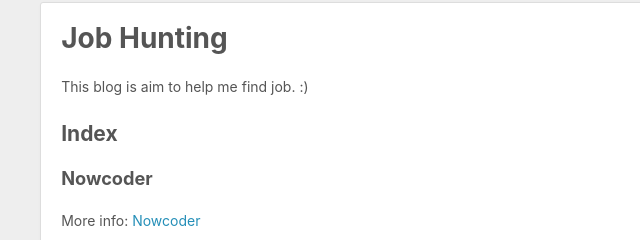
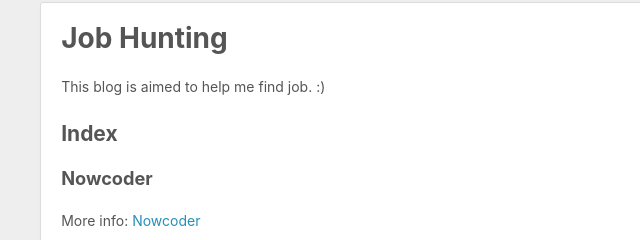
Before and after one commit to haohao94/haohao94.github.io, a plain HTML site: page 2024/09/21/hello-world/index.html in a window 1280 px wide. Shown: the part 377-617 px from the top of the page, 0-640 px from the left. Drawn offline with Linux system fonts and the light colour scheme.

Commit message:
Site updated: 2024-09-21 02:43:16

```diff
--- a/2024/09/21/hello-world/index.html
+++ b/2024/09/21/hello-world/index.html
@@ -6,15 +6,15 @@
 
   <title>Job Hunting | Wrxyp</title>
   <meta name="viewport" content="width=device-width, initial-scale=1, shrink-to-fit=no">
-  <meta name="description" content="This blog is aim to help me find job. :) IndexNowcoderMore info: Nowcoder JavaMore info: Java NLPMore info: NLP LeetCodeMore info: LeetCode">
+  <meta name="description" content="This blog is aimed to help me find job. :) IndexNowcoderMore info: Nowcoder JavaMore info: Java NLPMore info: NLP LeetCodeMore info: LeetCode">
 <meta property="og:type" content="article">
 <meta property="og:title" content="Job Hunting">
 <meta property="og:url" content="http://example.com/2024/09/21/hello-world/index.html">
 <meta property="og:site_name" content="Wrxyp">
-<meta property="og:description" content="This blog is aim to help me find job. :) IndexNowcoderMore info: Nowcoder JavaMore info: Java NLPMore info: NLP LeetCodeMore info: LeetCode">
+<meta property="og:description" content="This blog is aimed to help me find job. :) IndexNowcoderMore info: Nowcoder JavaMore info: Java NLPMore info: NLP LeetCodeMore info: LeetCode">
 <meta property="og:locale" content="zh_CN">
 <meta property="article:published_time" content="2024-09-20T17:56:25.039Z">
-<meta property="article:modified_time" content="2024-09-20T18:32:53.746Z">
+<meta property="article:modified_time" content="2024-09-20T18:43:09.258Z">
 <meta property="article:author" content="Hao">
 <meta name="twitter:card" content="summary">
 
@@ -93,7 +93,7 @@
 
     <div class="e-content article-entry" itemprop="articleBody">
 
-        <p>This blog is aim to help me find job. :)</p>
+        <p>This blog is aimed to help me find job. :)</p>
 <h2 id="Index"><a href="#Index" class="headerlink" title="Index"></a>Index</h2><h3 id="Nowcoder"><a href="#Nowcoder" class="headerlink" title="Nowcoder"></a>Nowcoder</h3><p>More info: <a target="_blank" rel="noopener" href="https://www.nowcoder.com/">Nowcoder</a></p>
 <h3 id="Java"><a href="#Java" class="headerlink" title="Java"></a>Java</h3><p>More info: <a target="_blank" rel="noopener" href="https://www.bilibili.com/video/av250694651/">Java</a></p>
 <h3 id="NLP"><a href="#NLP" class="headerlink" title="NLP"></a>NLP</h3><p>More info: <a target="_blank" rel="noopener" href="https://www.bilibili.com/video/av932235006/?p=1">NLP</a></p>
```
Also changed, not shown: index.html (+1 -1 lines).
